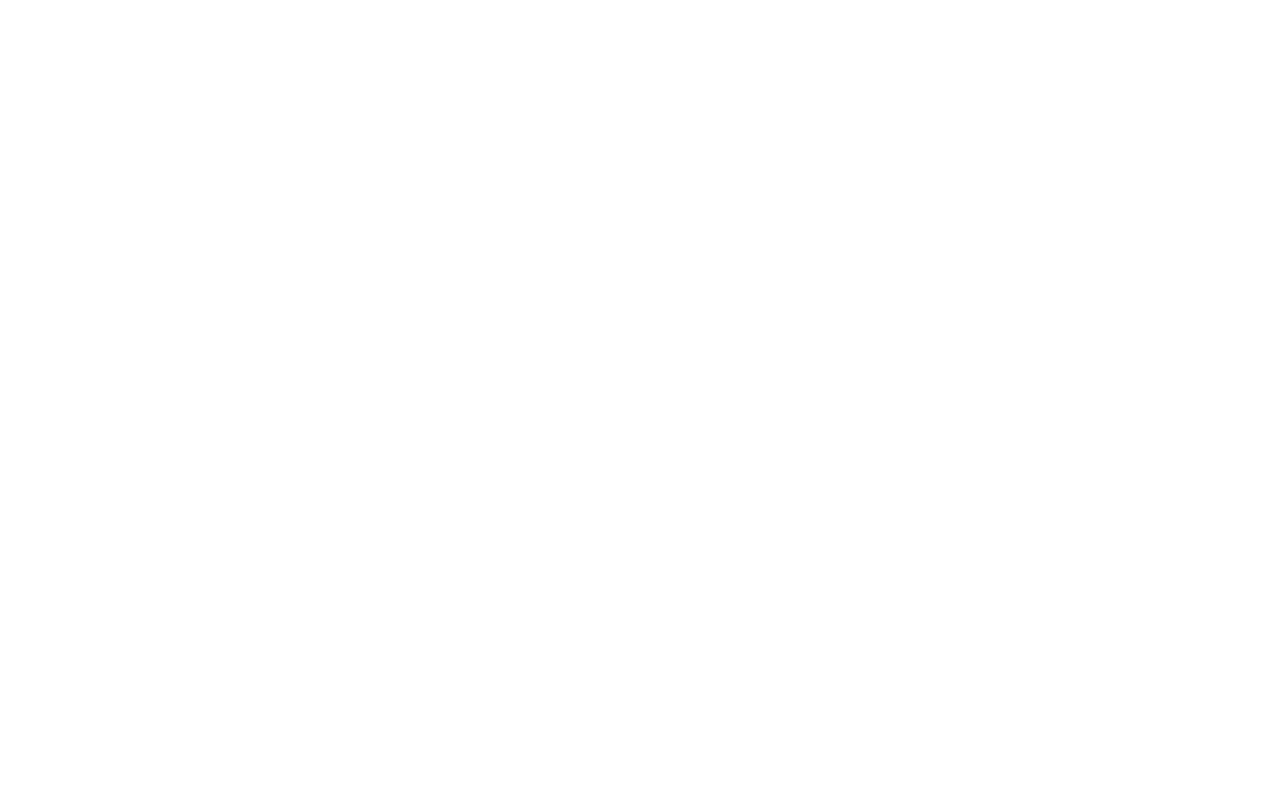
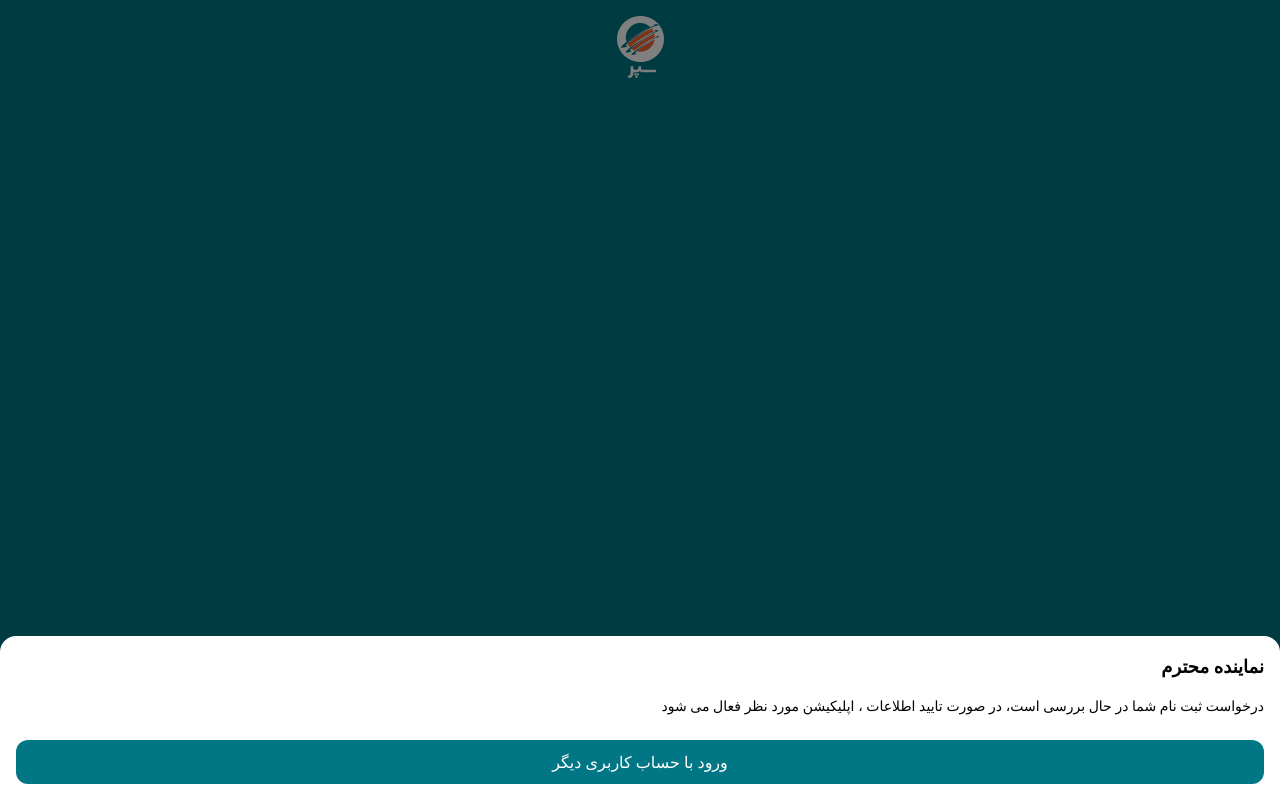
Before and after one commit to Faraz1995/insurance-register, a React (Vite) app: page /user in a window 1280 px wide. Built offline with nearby package versions, Linux system fonts and the light colour scheme; no server answers.

Commit message:
save token and complete user page

```diff
--- a/package.json
+++ b/package.json
@@ -11,8 +11,10 @@
   },
   "dependencies": {
     "@tailwindcss/vite": "^4.1.11",
+    "@types/js-cookie": "^3.0.6",
     "axios": "^1.9.0",
     "clsx": "^2.1.1",
+    "js-cookie": "^3.0.5",
     "react": "^19.1.0",
     "react-dom": "^19.1.0",
     "react-hook-form": "^7.60.0",
--- a/src/api/index.ts
+++ b/src/api/index.ts
@@ -1,5 +1,5 @@
-import axios, { AxiosError, type AxiosResponse } from 'axios'
-
+import { AxiosError, type AxiosResponse } from 'axios'
+import axiosInstance from '../util/axios'
 type SendOtpPayload = {
   phone_number: string
 }
@@ -32,7 +32,7 @@
   const url =
     'https://stage.api.sanaap.co/api/v2/app/DEY/agent/verification/signup/create_otp/'
 
-  axios({
+  axiosInstance({
     url,
     method: 'post',
     data: payload
@@ -48,7 +48,7 @@
 ) => {
   const url =
     'https://stage.api.sanaap.co/api/v2/app/DEY/agent/verification/signup/validate_otp/'
-  axios({
+  axiosInstance({
     url,
     method: 'post',
     data: payload
@@ -67,7 +67,7 @@
   const url =
     'https://stage.api.sanaap.co/api/v2/app/DEY/agent/verification/signup/check_agency_code/'
 
-  axios({
+  axiosInstance({
     url,
     method: 'post',
     data: payload
@@ -82,7 +82,7 @@
 ) => {
   const url = 'https://stage.api.sanaap.co/base/provinces_wop/'
 
-  axios({
+  axiosInstance({
     url,
     method: 'get'
   })
@@ -97,7 +97,7 @@
 ) => {
   const url = 'https://stage.api.sanaap.co/base/counties_wop/'
 
-  axios({
+  axiosInstance({
     url,
     method: 'get',
     params: {
@@ -120,7 +120,7 @@
     'https://stage.api.sanaap.co/api/v2/app/selection_item/insurance_branch/wop_list/'
   const requestParams = { ...params, insurance: 'DEY' }
 
-  axios({
+  axiosInstance({
     url,
     method: 'get',
     params: requestParams
@@ -136,7 +136,7 @@
 ) => {
   const url = '/api/api/v2/app/DEY/agent/verification/signup/'
 
-  axios({
+  axiosInstance({
     url,
     method: 'post',
     data: payload
@@ -144,3 +144,16 @@
     .then(success)
     .catch(error)
 }
+
+export const inquiryUserApi = (
+  success: (res: AxiosResponse) => void,
+  error: (err: AxiosError) => void
+) => {
+  const url = 'https://stage.api.sanaap.co/api/v2/app/DEY/agent/app_user_status/'
+  axiosInstance({
+    method: 'get',
+    url
+  })
+    .then(success)
+    .catch(error)
+}
--- /dev/null
+++ b/src/components/BottomDrawer.tsx
@@ -0,0 +1,28 @@
+import React from 'react'
+import ReactDOM from 'react-dom'
+
+interface BottomDrawerProps {
+  isOpen: boolean
+  onClose: () => void
+  children: React.ReactNode
+}
+
+const BottomDrawer: React.FC<BottomDrawerProps> = ({ isOpen, onClose, children }) => {
+  if (typeof window === 'undefined') return null
+  if (!isOpen) return null
+
+  return ReactDOM.createPortal(
+    <div className='fixed inset-0 z-50'>
+      {/* Overlay (behind the drawer) */}
+      <div className='absolute inset-0 bg-black/50' onClick={onClose} />
+
+      {/* Drawer (on top of overlay) */}
+      <div className='absolute bottom-0 left-0 right-0 bg-white rounded-t-2xl p-4 shadow-xl'>
+        <div>{children}</div>
+      </div>
+    </div>,
+    document.body
+  )
+}
+
+export default BottomDrawer
--- a/src/container/UserContainer.tsx
+++ b/src/container/UserContainer.tsx
@@ -1,7 +1,42 @@
-import React from 'react'
+import { useNavigate } from 'react-router'
+import BottomDrawer from '../components/BottomDrawer'
+import Button from '../components/Button'
+import { useEffect } from 'react'
+import { inquiryUserApi } from '../api'
 
 const UserContainer = () => {
-  return <div>UserContainer</div>
+  const navigate = useNavigate()
+  const goToRegisterUser = () => {
+    navigate('/')
+  }
+
+  useEffect(() => {
+    inquiryUserApi(
+      (res) => {
+        console.log(res)
+      },
+      (e) => {
+        console.log(e)
+      }
+    )
+  }, [])
+  return (
+    <div className='h-screen w-full bg-separ-primary flex flex-col items-center'>
+      <img src='../../public/separ.svg' alt='' className='w-[47px] h-[62px] mt-4' />
+      <BottomDrawer isOpen={true} onClose={() => {}}>
+        <div>
+          <p className='font-bold text-lg'>نماینده محترم</p>
+          <p className='mt-4 text-sm'>
+            درخواست ثبت نام شما در حال بررسی است، در صورت تایید اطلاعات ، اپلیکیشن مورد
+            نظر فعال می شود
+          </p>
+          <Button classNames='mt-6' onClick={goToRegisterUser}>
+            <p>ورود با حساب کاربری دیگر</p>
+          </Button>
+        </div>
+      </BottomDrawer>
+    </div>
+  )
 }
 
 export default UserContainer
--- /dev/null
+++ b/src/util/axios.ts
@@ -0,0 +1,16 @@
+// src/lib/axios.ts
+import axios from 'axios'
+import Cookies from 'js-cookie'
+
+const axiosInstance = axios.create({})
+
+// Add access token to every request
+axiosInstance.interceptors.request.use((config) => {
+  const token = Cookies.get('access_token')
+  if (token) {
+    config.headers.Authorization = `Bearer ${token}`
+  }
+  return config
+})
+
+export default axiosInstance
```
Also changed, not shown: 1 other file (tests, documents, lock files or other folders).
